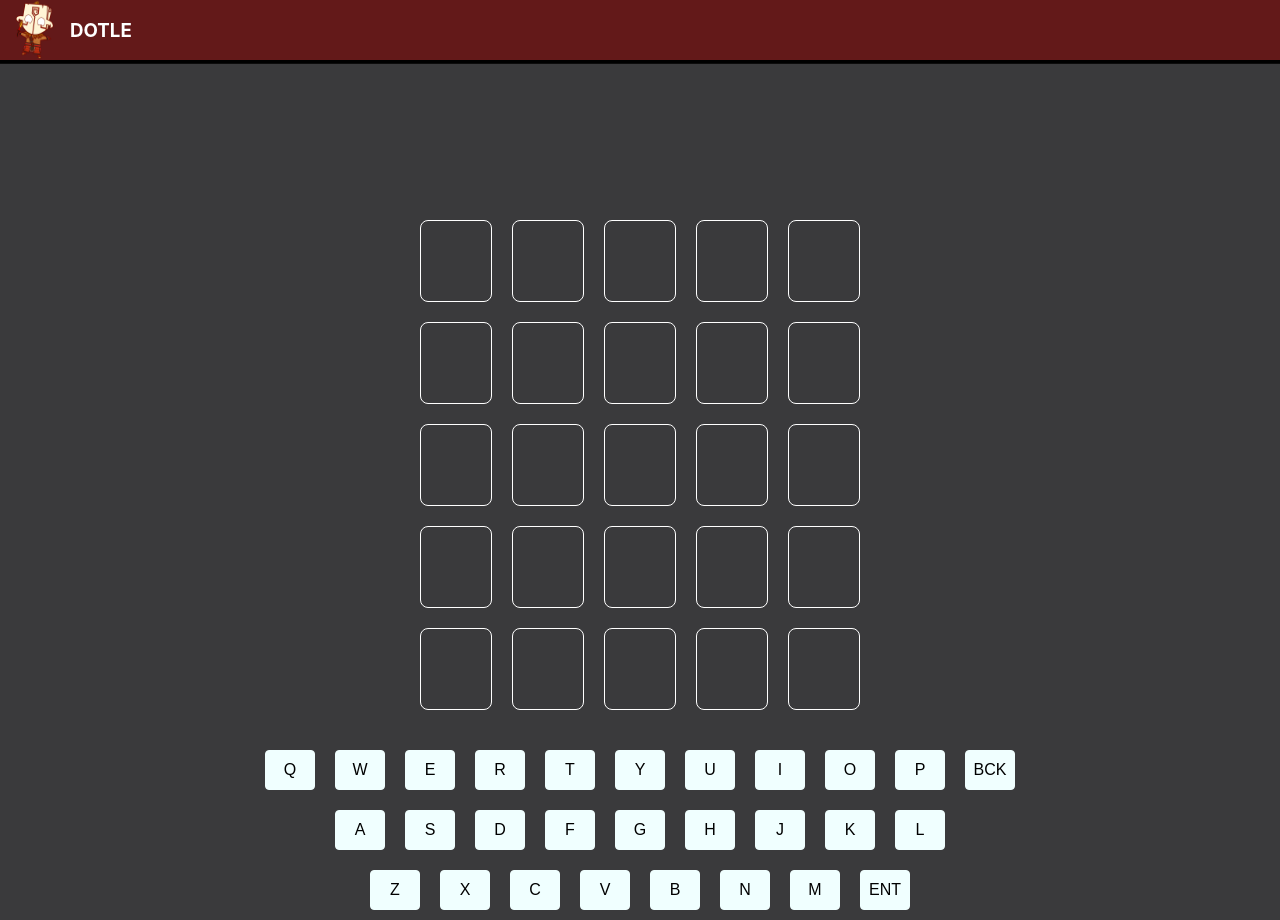
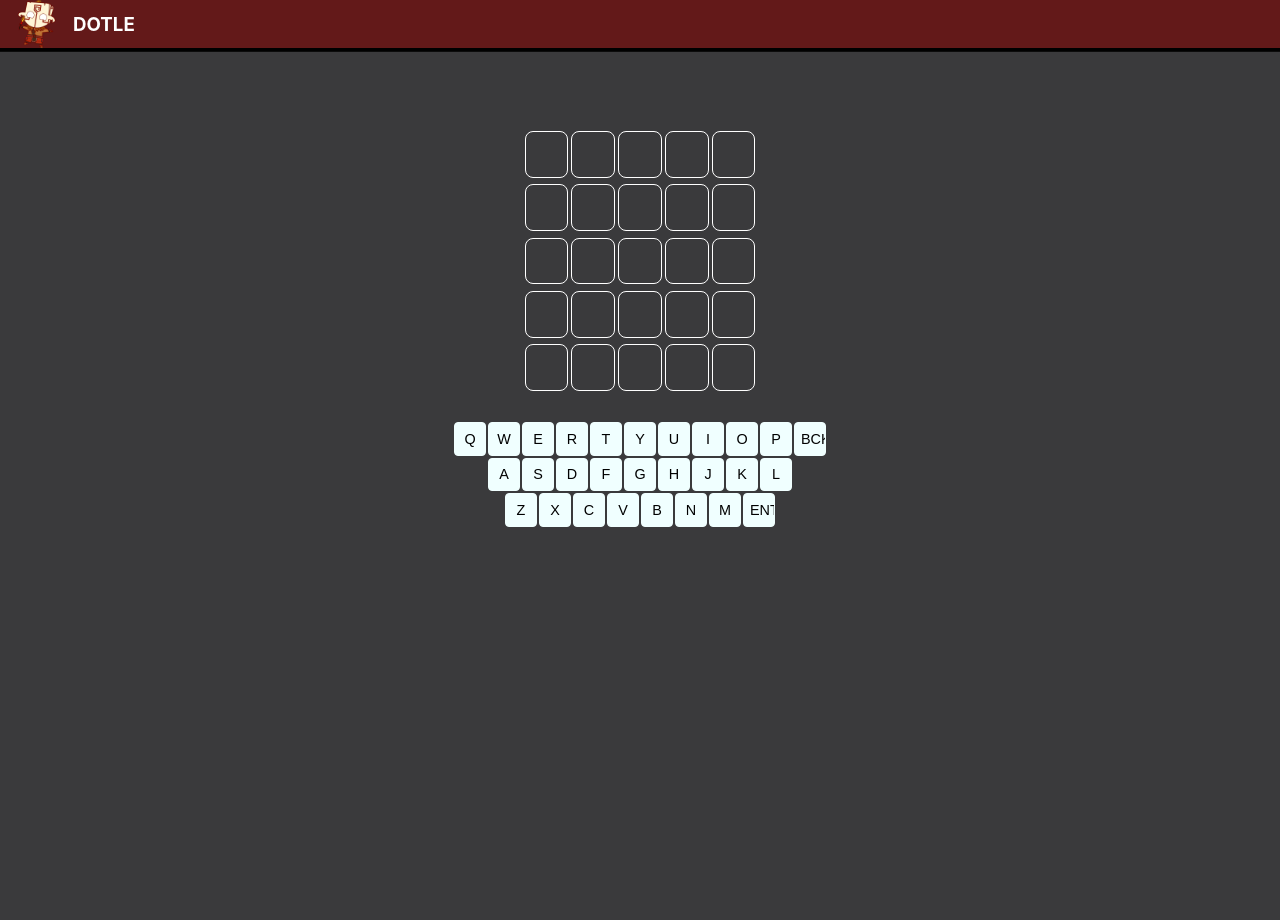
Before and after one commit to anubhavmehra007/dotle, a React (Create React App) app: page / in a window 1280 px wide. After the commit the page ends 800 px from the top, so only its background shows below. Built offline with nearby package versions, Linux system fonts and the light colour scheme.

Commit message:
Made few css modifications

```diff
--- a/public/index.html
+++ b/public/index.html
@@ -2,6 +2,7 @@
 <html lang="en">
   <head>
     <meta charset="utf-8" />
+    <meta name="viewport" content="width=device-width, initial-scale=1.0">
     <link rel="icon" href="%PUBLIC_URL%/favicon.ico" />
     <meta name="viewport" content="width=device-width, initial-scale=1" />
     <meta name="theme-color" content="#000000" />
--- a/src/App.css
+++ b/src/App.css
@@ -1,11 +1,15 @@
 .container {
-  margin: auto;
+  margin-top: auto;
+  margin-inline: auto;
   height: auto;
-  width : auto;
+  width : 100%;
+  display:flex;
+  flex-direction: column;
+  align-items: center;
 }
 .navbar {
-  width: 100%;
-  height: 3.75rem;
+ width: 100%;
+ height: 3rem;
  background-color: #631919;
  color:white;
  display:flex;
@@ -13,9 +17,10 @@
  box-shadow: 0px 3.789px rgba(0,0,0,1);
 }
 .navbar > img {
-  width: 3.125rem;
-  height: 3.75rem;
-  margin: 0.625rem;
+  width: 10%;
+  max-width: 50px;
+  height: 3.1rem;
+  margin: 0.9%;
 
 }
 .alert{
@@ -23,61 +28,87 @@
   overflow: hidden;
   border-radius: 4px;
   background-color: azure;
-  width: 80px;
-  padding-top: 5px;
+  width: min(30.2%, 5rem);
+  padding-top: 0.25rem;
   position: absolute;
-  left: 650px;
-  top : 200px;
-  height: 30px;
+  align-items: center;
+  left: 42vw;
+  top : 15vh;
+  height: min(4.9% ,1.5rem);
   visibility: hidden;
   display: flex;
-
+}
+@media only screen and (min-width : 600px) {
+  .alert {
+    left: 47%;
+    top : 20%;
+  }
 }
 @keyframes alert-notice {
   0% {visibility : hidden;}
   100% {visibility: visible;}
 }
 .maincontent {
-  margin-top: 9.375rem;
+  margin-top: 10vh;
   display: flex;
   flex-direction: column;
   align-items: center;
+  width: 100%;
+  margin-inline: 20vw;
 }
 .row {
   display : flex;
+  overflow : auto;
   align-items: center;
+  width: auto;
+  height: auto;
+  margin-inline: inherit;
 }
 .input{
-  height: min(8vh ,60px);
-  width: min(6vw, 50px);
+  height: min(20.6%, 1.8rem);
+  min-height: 1.8rem;
+  min-width: 1.6rem;
+  width: min(20.6% , 1.6rem);
   border-radius: 8px;
   border-color:aliceblue;
   display: inline-block;
-  margin: 0.625rem;
+  align-items: center;
+  display: inline-block;
+  margin-block: 0.2rem;
+  margin-inline: 0.1rem;
   color: white;
   text-align: center;
-  padding: 0.625rem;
+  padding: 0.5rem;
   border: 1px;
   border-style: solid;
-  font-size : 2rem;
+  font-size : 1.5rem;
   background-color: #3a3a3c;
-  font-weight: 500;
+  font-weight: 300;
   transform-style:flat;
 }
 .banner {
   display: none;
-  margin: auto;
+  flex-direction: column;
+  align-items: center;
+  margin: inherit;
   position: absolute;
-  left : max(37.45vw , 37.45vh);
-  top : 20vh;
-  width : 25vw;
+  left : 26vw;
+  top : 10vh;
+  width : min(50%, 15rem);
   height : auto;
   border-radius : 8px;
+  border-style: none;
   z-index: 1000;
   background-color: #3a3a3c;
   border-color:aliceblue;
   border-style: solid;
   line-height: 0%;
+}
+@media only screen and (min-width : 600px) {
+  .banner {
+    left: 40%;
+    top : 18%;
+  }
 }
 .copyScore {
   background-color: green;
@@ -85,47 +116,48 @@
   border-style: none;
   border-radius: 8px;
   height:auto;
-  font-size: 2rem;
-  margin: 0.625rem;
+  font-size: 1rem;
+  margin: 0.91%;
   display: inline-flex;
   text-align: center;
   align-items: center;
 }
 #banner-data {
+  font-size : 0.8rem;
   margin-block: 1.25rem;
   display:flex;
   flex-direction: column;
+  width : 80%;
   align-items: center;
   color: white;
-  font-size: 1.5rem;
 }
 .closeButton {
   background-color: azure;
-
-  position : relative;
-  left: 10vw;
+  position : absolute;
+  left: min(40vw ,210px);
   top: 1vh;
 }
 .virtKeyboard {
   display: flex;
   flex-direction: column;
   align-items: center;
-  width: auto;
+  width: 100%;
   height: auto;
+  margin-block: 0.45rem;
 }
 .virtKey {
-  width: min(5vw, 50px);
+  width: min(2rem, 50px);
   overflow:hidden;
-  height: min(5vh, 50px);
+  height: min(2.1rem, 55px);
   background-color: azure;
   color: black;
   border-radius: 4px;
   border-style: solid;
   border-color:azure;
   border-width: 1px;
-  font-size: 2vh;
+  font-size: 0.9rem;
   font-weight: 500;
-  margin: max(10px,0.125rem);
+  margin: 1px;
 }
 @keyframes maybe {
   0% { background-color : #3a3a3c;
--- a/src/App.js
+++ b/src/App.js
@@ -7,6 +7,16 @@ import Keyboard from './Keyboard';
 
 function App() {
   let puzzleNumber;
+  let defaultState ={
+     board : [],
+     word : "",
+     rowNum: 0,
+     bannerData : "",
+     date : new Date(),
+     over: false,
+     puzzleNumber : -1
+    };
+    defaultState.date.setHours(0,0,0);
   let state = {};
   const wordlist = wordList();
   let renderFromState = false;
@@ -35,36 +45,19 @@ function App() {
   }
   if (localStorage.state) {
     state = JSON.parse(localStorage.state);
-    let today = new Date();
+    const today = new Date();
+    const todayState = new Date(state.date);
     today.setHours(0,0,0);
-    if(true) {
+    if(today.toDateString() === todayState.toDateString()) {
       renderFromState = true;
 
-}
+    }
   else {
-    state = {
-     board : [],
-     word : "",
-     rowNum: 0,
-     bannerData : "",
-     date : new Date(),
-     over : false,
-     puzzleNumber : -1
-    };
-    state.date.setHours(0,0,0);
+    state = defaultState;
   }
 }
   else {
-    state = {
-     board : [],
-     word : "",
-     rowNum: 0,
-     bannerData : "",
-     date : new Date(),
-     over: false,
-     puzzleNumber : -1
-    };
-    state.date.setHours(0,0,0);
+    state = defaultState;
 }
 const wordGen = () => {
       const today = new Date();
--- a/src/index.css
+++ b/src/index.css
@@ -1,5 +1,5 @@
 body {
-  margin: 0;
+  margin: 0 auto;
   font-family: -apple-system, BlinkMacSystemFont, 'Segoe UI', 'Roboto', 'Oxygen',
     'Ubuntu', 'Cantarell', 'Fira Sans', 'Droid Sans', 'Helvetica Neue',
     sans-serif;
```
